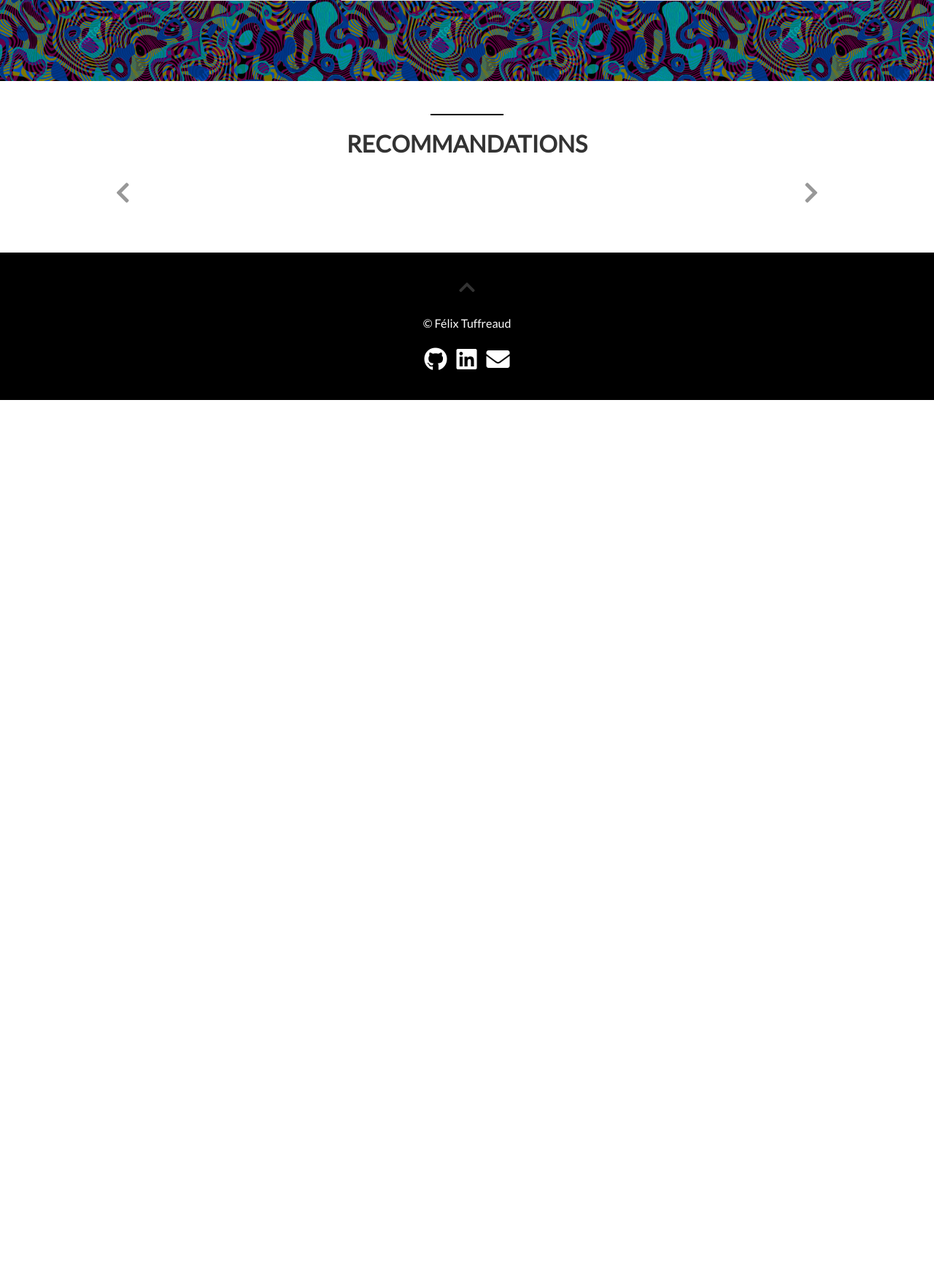
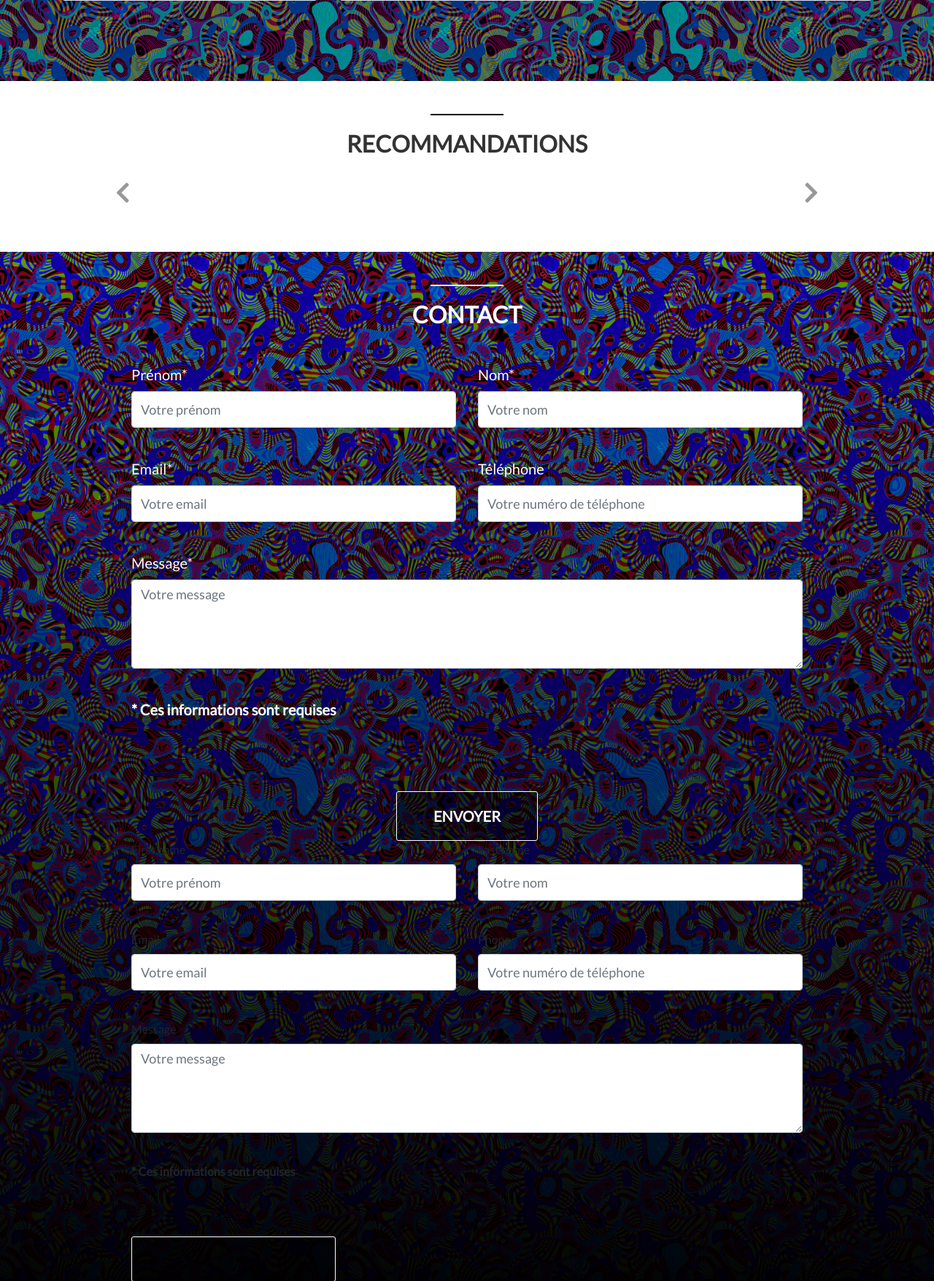
Before and after one commit to Liiinx/cv_symfony, a Symfony app: template templates/cv/index.html.twig in a window 1280 px wide. Shown: the part 2228-3983 px from the top of the page at 73% size. Before the commit the page ends 2776 px from the top, so only its background shows below. Run offline with Twig, Linux system fonts and the light colour scheme; the template is opened without the code that fills it, so the values that code supplies are empty; form fields are guessed from the names that the template uses; some libraries are stand-ins or nearby versions.

Commit message:
try to adapt form with captcha and ajax - test symfony form

```diff
--- a/composer.json
+++ b/composer.json
@@ -5,6 +5,8 @@
         "php": "^7.1.3",
         "ext-ctype": "*",
         "ext-iconv": "*",
+        "ext-json": "*",
+        "google/recaptcha": "^1.2",
         "sensio/framework-extra-bundle": "^5.1",
         "symfony/asset": "4.3.*",
         "symfony/console": "4.3.*",
--- /dev/null
+++ b/public/js/script.js
@@ -0,0 +1,47 @@
+$(function() {
+
+// cacher la navbar après click sur mobile
+
+    $('.navbar-nav>li>a').on('click', function(){
+        $('.navbar-collapse').collapse('hide');
+    });
+
+// ajax pour formulaire de contact
+
+    $('#contact-form').submit(function(e){
+
+        // ne pas traiter le form avec le champ action du form, empêche les actions par default.
+        e.preventDefault();
+
+        $('.comments').empty();
+        var postdata = $('#contact-form').serialize();
+        // console.log(postdata);
+
+        $.ajax({
+            type: 'POST',
+            url: '/contact_form',
+            data: postdata,
+            dataType: 'json',
+            success: function(result) {
+
+                if(result.isSuccess){
+                    $("#contact-form").append("<p class='thank-you'>Votre message a bien été envoyé. Merci</p>");
+                    $("#contact-form")[0].reset();
+                    $(".thank-you").delay(3000).slideUp(1000);
+                    // setTimeout(function() {
+                    //     $('.thank-you').remove();
+                    // }, 3000);
+                } else {
+                    $("#firstname + .comments").html(result.firstnameError);
+                    $("#name + .comments").html(result.nameError);
+                    $("#email + .comments").html(result.emailError);
+                    $("#phone + .comments").html(result.phoneError);
+                    $("#message + .comments").html(result.messageError);
+                    $(".g-recaptcha + .comments").html(result.captchaError);
+                    grecaptcha.reset();
+
+                }
+            }
+        });
+    });
+});
--- /dev/null
+++ b/templates/cv/contactForm.html.twig
@@ -0,0 +1,119 @@
+<!--contact-->
+
+<section id="contact">
+
+    <div class="container">
+        <div class="white-divider"></div>
+        <div class="heading">
+            <h2>Contact</h2>
+        </div>
+        <div class="row justify-content-center">
+            <div class="col-lg-10">
+
+                <form id="contact-form" method="post" action="{{ path('contact_form') }}" role="form">
+                    <div class="row">
+                        <div class="col-md-6">
+                            <label for="firstname">Prénom*</label>
+                            <input type="text" id="firstname" name="firstname" class="form-control" placeholder="Votre prénom"
+                                   value="">
+                            <p class="comments"></p>
+                        </div>
+
+                        <div class="col-md-6">
+                            <label for="name">Nom*</label>
+                            <input type="text" id="name" name="name" class="form-control" placeholder="Votre nom"
+                                   value="">
+                            <p class="comments"></p>
+                        </div>
+
+                        <div class="col-md-6">
+                            <label for="email">Email*</label>
+                            <input type="email" id="email" name="email" class="form-control" placeholder="Votre email"
+                                   value="">
+                            <p class="comments"></p>
+                        </div>
+
+                        <div class="col-md-6">
+                            <label for="phone">Téléphone</label>
+                            <input type="tel" id="phone" name="phone" class="form-control" placeholder="Votre numéro de téléphone"
+                                   value="">
+                            <p class="comments"></p>
+                        </div>
+
+                        <div class="col-md-12">
+                            <label for="message">Message*</label>
+                            <textarea  id="message" name="message" class="form-control" placeholder="Votre message"  rows="4"></textarea>
+                            <p class="comments"></p>
+                        </div>
+
+                        <div class="col-md-12">
+                            <p><strong>* Ces informations sont requises</strong></p>
+                        </div>
+
+                        <div class="col-md-12">
+                            <div class="g-recaptcha" data-sitekey="6Lc6TJUUAAAAAFs4y5MYlJezrHdyS02JOQMCsCSF"></div>
+                            <p class="comments"></p>
+                        </div>
+
+                        <div class="col-md-12">
+                            <input type="submit" class="button1" value="Envoyer">
+                        </div>
+                    </div>
+                </form>
+
+{#                form symfony#}
+
+                {{ form_start(form) }}
+                <div class="row">
+                        <div class="col-md-6">
+                            {{ form_label(form.firstName) }}
+                            {{ form_widget(form.firstName, {'attr': {'class': "form-control", 'placeholder': 'Votre prénom'}}) }}
+                            <p class="comments"></p>
+                        </div>
+
+                        <div class="col-md-6">
+                            {{ form_label(form.lastName) }}
+                            {{ form_widget(form.lastName, {'attr': {'class': "form-control", 'placeholder': 'Votre nom'}}) }}
+                            <p class="comments"></p>
+                        </div>
+
+                        <div class="col-md-6">
+                            {{ form_label(form.email) }}
+                            {{ form_widget(form.email, {'attr': {'class': "form-control", 'placeholder': 'Votre email'}}) }}
+                            <p class="comments"></p>
+                        </div>
+
+                        <div class="col-md-6">
+                            {{ form_label(form.phone) }}
+                            {{ form_widget(form.phone, {'attr': {'class': "form-control", 'placeholder': 'Votre numéro de téléphone'}}) }}
+                            <p class="comments"></p>
+                        </div>
+
+                        <div class="col-md-12">
+                            {{ form_label(form.message) }}
+                            {{ form_widget(form.message, {'attr': {'class': "form-control", 'placeholder': 'Votre message', 'rows': '4'}}) }}
+                            <p class="comments"></p>
+                        </div>
+
+                        <div class="col-md-12">
+                            <p><strong>* Ces informations sont requises</strong></p>
+                        </div>
+
+                        <div class="col-md-12">
+                            <div class="g-recaptcha" data-sitekey="6Lc6TJUUAAAAAFs4y5MYlJezrHdyS02JOQMCsCSF"></div>
+                            <p class="comments"></p>
+                        </div>
+
+                        <div class="col-md-12">
+{#                            <input type="submit" class="button1" value="Envoyer">#}
+                            {{ form_widget(form.envoyer, {'attr': {'class': "button1"}}) }}
+                        </div>
+                    </div>
+                {{ form_end(form) }}
+
+
+
+            </div>
+        </div>
+    </div>
+</section>
--- a/templates/cv/index.html.twig
+++ b/templates/cv/index.html.twig
@@ -10,6 +10,7 @@
     {% include 'cv/education.html.twig' %}
     {% include 'cv/project.html.twig' %}
     {% include 'cv/recommendation.html.twig' %}
+    {% include 'cv/contactForm.html.twig' %}
 
     {#test appel function dans vue
     {{ render(controller('App\\Controller\\CvController::mySkill')) }}#}
```
Also changed, not shown: src/Controller/CvController.php (+122 -1 lines), src/Service/Validator.php (added, +27 -0 lines), 3 other files.
